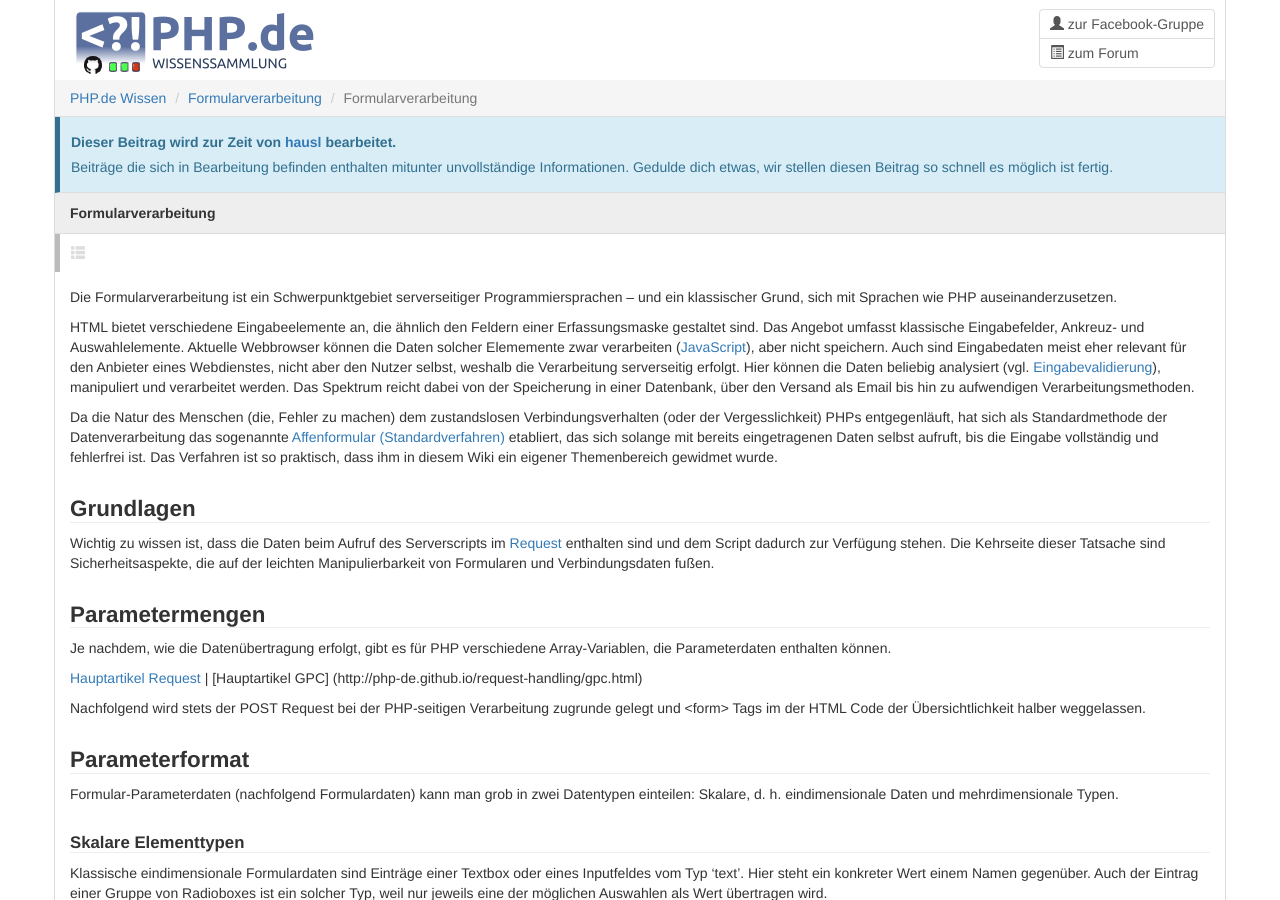
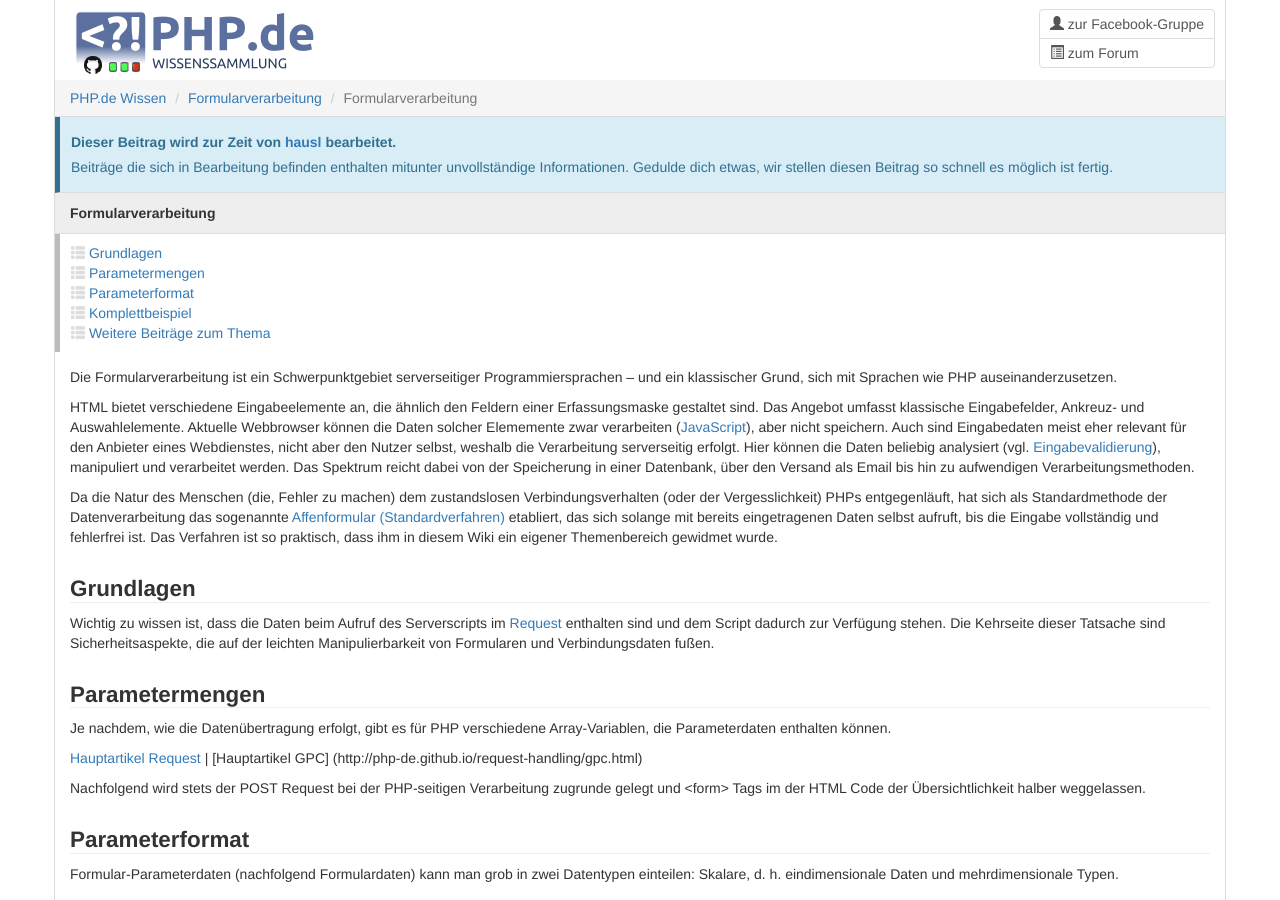
Before and after one commit to php-de/php-de.github.io, a Jekyll site: the page built from form/form.md, in a window 1280 px wide and 900 px high. Built offline with Jekyll 4.4.1, drawn with Linux system fonts in a browser that asks for light colours; nearby versions of some CDN libraries.

Commit message:
Update form.md

```diff
--- a/form/form.md
+++ b/form/form.md
@@ -11,8 +11,24 @@ author:
         profile: 21246
 
 inhalt:
-    -   name: ""
-        anchor:
+    -   name: "Grundlagen"
+        anchor: grundlagen
+        simple: ""
+
+    -   name: "Parametermengen"
+        anchor: parametermengen
+        simple: ""
+
+    -   name: "Parameterformat"
+        anchor: parameterformat
+        simple: ""
+
+    -   name: "Komplettbeispiel"
+        anchor: komplettbeispiel
+        simple: ""
+
+    -   name: "Weitere Beiträge zum Thema"
+        anchor: weitere-beitrge-zum-thema
         simple: ""
 
 entry-type: in-progress
```
